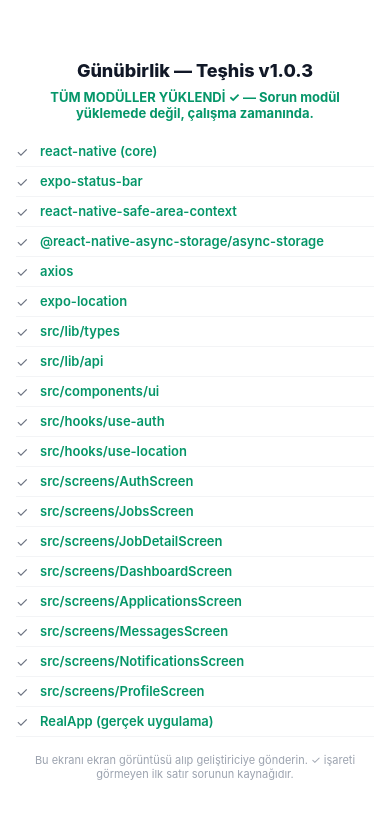
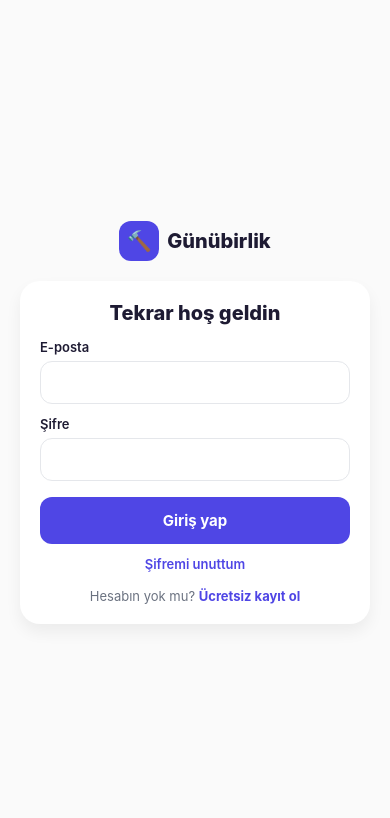
Before and after one commit to safak-senal-61/gunubirlik-m-w, a React Native app in the folder mobile/: screen / in a window 390 px wide. Shown: the top 818 px of the page. Built offline with nearby package versions, Linux system fonts and the light colour scheme.

Commit message:
Freebuff: Day Trip - Diagnosis v1.0.3

```diff
--- a/mobile/App.tsx
+++ b/mobile/App.tsx
@@ -1,118 +1,9 @@
-// TEŞHİS GİRİŞ NOKTASI (v1.0.3)
-// Gerçek uygulama RealApp.tsx'te. Bu dosya, modülleri TEK TEK yükleyip
-// sonucunu ekranda canlı gösterir. Hangi adımda kalırsa / hata yazarsa,
-// çökmeye neden olan modül o olur — tahmin yerine kesin teşhis.
+// GİRİŞ NOKTASI (package.json "main": "App.tsx")
+// Android release build'inde "main" bileşeninin AÇIKÇA kaydedilmesi şart:
+// aksi halde "Invariant Violation: main has not been registered" ile uygulama
+// açılışta çöker (beyaz ekran / anında kapanma). Gerçek uygulama RealApp.tsx'te.
 
-import { useCallback, useEffect, useRef, useState } from "react";
-import { ActivityIndicator, ScrollView, StyleSheet, Text, View } from "react-native";
 import { registerRootComponent } from "expo";
+import RealApp from "./RealApp";
 
-import "@/lib/crash-reporter";
-
-type Step = { name: string; status: "pending" | "running" | "ok" | "fail"; detail?: string };
-
-const MODULES: { name: string; load: () => unknown }[] = [
-  { name: "react-native (core)", load: () => require("react-native") },
-  { name: "expo-status-bar", load: () => require("expo-status-bar") },
-  { name: "react-native-safe-area-context", load: () => require("react-native-safe-area-context") },
-  { name: "@react-native-async-storage/async-storage", load: () => require("@react-native-async-storage/async-storage") },
-  { name: "axios", load: () => require("axios") },
-  { name: "expo-location", load: () => require("expo-location") },
-  { name: "src/lib/types", load: () => require("./src/lib/types") },
-  { name: "src/lib/api", load: () => require("./src/lib/api") },
-  { name: "src/components/ui", load: () => require("./src/components/ui") },
-  { name: "src/hooks/use-auth", load: () => require("./src/hooks/use-auth") },
-  { name: "src/hooks/use-location", load: () => require("./src/hooks/use-location") },
-  { name: "src/screens/AuthScreen", load: () => require("./src/screens/AuthScreen") },
-  { name: "src/screens/JobsScreen", load: () => require("./src/screens/JobsScreen") },
-  { name: "src/screens/JobDetailScreen", load: () => require("./src/screens/JobDetailScreen") },
-  { name: "src/screens/DashboardScreen", load: () => require("./src/screens/DashboardScreen") },
-  { name: "src/screens/ApplicationsScreen", load: () => require("./src/screens/ApplicationsScreen") },
-  { name: "src/screens/MessagesScreen", load: () => require("./src/screens/MessagesScreen") },
-  { name: "src/screens/NotificationsScreen", load: () => require("./src/screens/NotificationsScreen") },
-  { name: "src/screens/ProfileScreen", load: () => require("./src/screens/ProfileScreen") },
-  { name: "RealApp (gerçek uygulama)", load: () => require("./RealApp") },
-];
-
-function DiagApp() {
-  const [steps, setSteps] = useState<Step[]>(MODULES.map((m) => ({ name: m.name, status: "pending" })));
-  const [done, setDone] = useState(false);
-  const running = useRef(false);
-
-  const runAll = useCallback(async () => {
-    if (running.current) return;
-    running.current = true;
-    for (let i = 0; i < MODULES.length; i++) {
-      setSteps((prev) => prev.map((s, idx) => (idx === i ? { ...s, status: "running" } : s)));
-      // Ekrana "running" durumunu çizme şansı ver
-      await new Promise((r) => setTimeout(r, 60));
-      try {
-        MODULES[i].load();
-        setSteps((prev) => prev.map((s, idx) => (idx === i ? { ...s, status: "ok" } : s)));
-      } catch (e) {
-        const msg = e instanceof Error ? `${e.name}: ${e.message}` : String(e);
-        setSteps((prev) =>
-          prev.map((s, idx) => (idx === i ? { ...s, status: "fail", detail: msg } : s)),
-        );
-        setDone(true);
-        running.current = false;
-        return;
-      }
-    }
-    setDone(true);
-    running.current = false;
-  }, []);
-
-  useEffect(() => {
-    const t = setTimeout(runAll, 300);
-    return () => clearTimeout(t);
-  }, [runAll]);
-
-  const allOk = done && steps.every((s) => s.status === "ok");
-
-  return (
-    <View style={styles.root}>
-      <Text style={styles.title}>Günübirlik — Teşhis v1.0.3</Text>
-      {!done && <ActivityIndicator color="#4f46e5" style={{ marginTop: 8 }} />}
-      {allOk && (
-        <Text style={styles.allOk}>
-          TÜM MODÜLLER YÜKLENDİ ✓ — Sorun modül yüklemede değil, çalışma zamanında.
-        </Text>
-      )}
-      <ScrollView style={styles.list}>
-        {steps.map((s) => (
-          <View key={s.name} style={styles.row}>
-            <Text style={styles.icon}>
-              {s.status === "ok" ? "✓" : s.status === "fail" ? "✗" : s.status === "running" ? "…" : "·"}
-            </Text>
-            <View style={{ flex: 1 }}>
-              <Text style={[styles.name, s.status === "ok" && styles.ok, s.status === "fail" && styles.fail]}>
-                {s.name}
-              </Text>
-              {!!s.detail && <Text style={styles.detail}>{s.detail}</Text>}
-            </View>
-          </View>
-        ))}
-        <Text style={styles.hint}>
-          Bu ekranı ekran görüntüsü alıp geliştiriciye gönderin. ✓ işareti görmeyen ilk satır sorunun kaynağıdır.
-        </Text>
-      </ScrollView>
-    </View>
-  );
-}
-
-const styles = StyleSheet.create({
-  root: { flex: 1, backgroundColor: "#fff", paddingTop: 60, paddingHorizontal: 16 },
-  title: { fontSize: 18, fontWeight: "800", color: "#111827", textAlign: "center" },
-  allOk: { color: "#059669", fontWeight: "700", textAlign: "center", marginTop: 8, fontSize: 13 },
-  list: { marginTop: 16 },
-  row: { flexDirection: "row", gap: 8, paddingVertical: 6, borderBottomWidth: 1, borderBottomColor: "#f3f4f6", alignItems: "flex-start" },
-  icon: { fontSize: 14, width: 16, color: "#6b7280" },
-  name: { fontSize: 13, color: "#374151", fontWeight: "600" },
-  ok: { color: "#059669" },
-  fail: { color: "#dc2626" },
-  detail: { fontSize: 11, color: "#dc2626", marginTop: 2 },
-  hint: { fontSize: 11, color: "#9ca3af", paddingVertical: 16, textAlign: "center" },
-});
-
-registerRootComponent(DiagApp);
+registerRootComponent(RealApp);
--- a/mobile/app.json
+++ b/mobile/app.json
@@ -2,7 +2,7 @@
   "expo": {
     "name": "Günübirlik",
     "slug": "gunubirlik",
-    "version": "1.0.3",
+    "version": "1.0.4",
     "orientation": "portrait",
     "icon": "./assets/icon.png",
     "scheme": "gunubirlik",
@@ -23,7 +23,7 @@
     },
     "android": {
       "package": "com.gunubirlik.app",
-      "versionCode": 4,
+      "versionCode": 5,
       "permissions": [
         "ACCESS_COARSE_LOCATION",
         "ACCESS_FINE_LOCATION",
```
Also changed, not shown: 1 other file (tests, documents, lock files or other folders).
